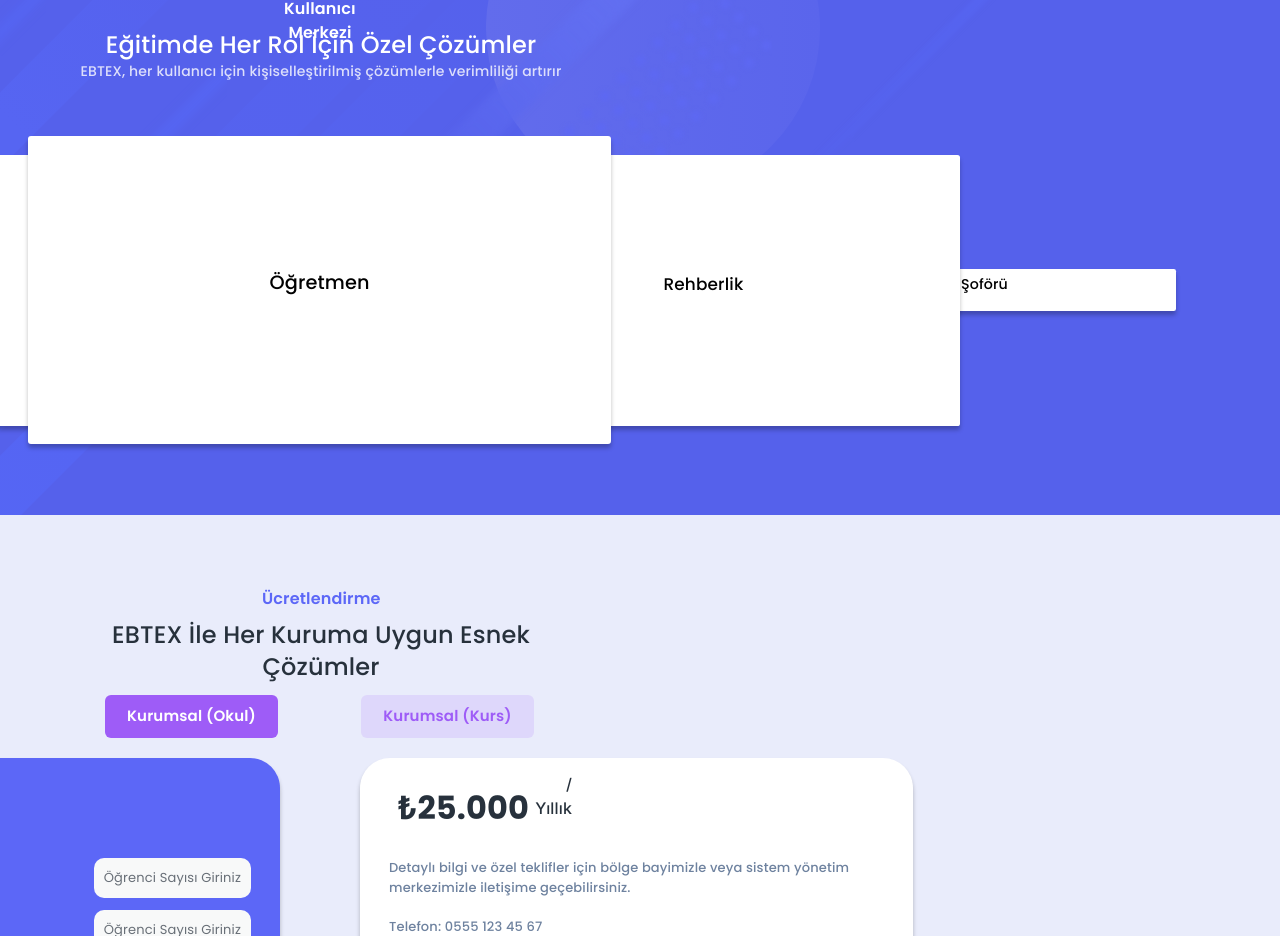
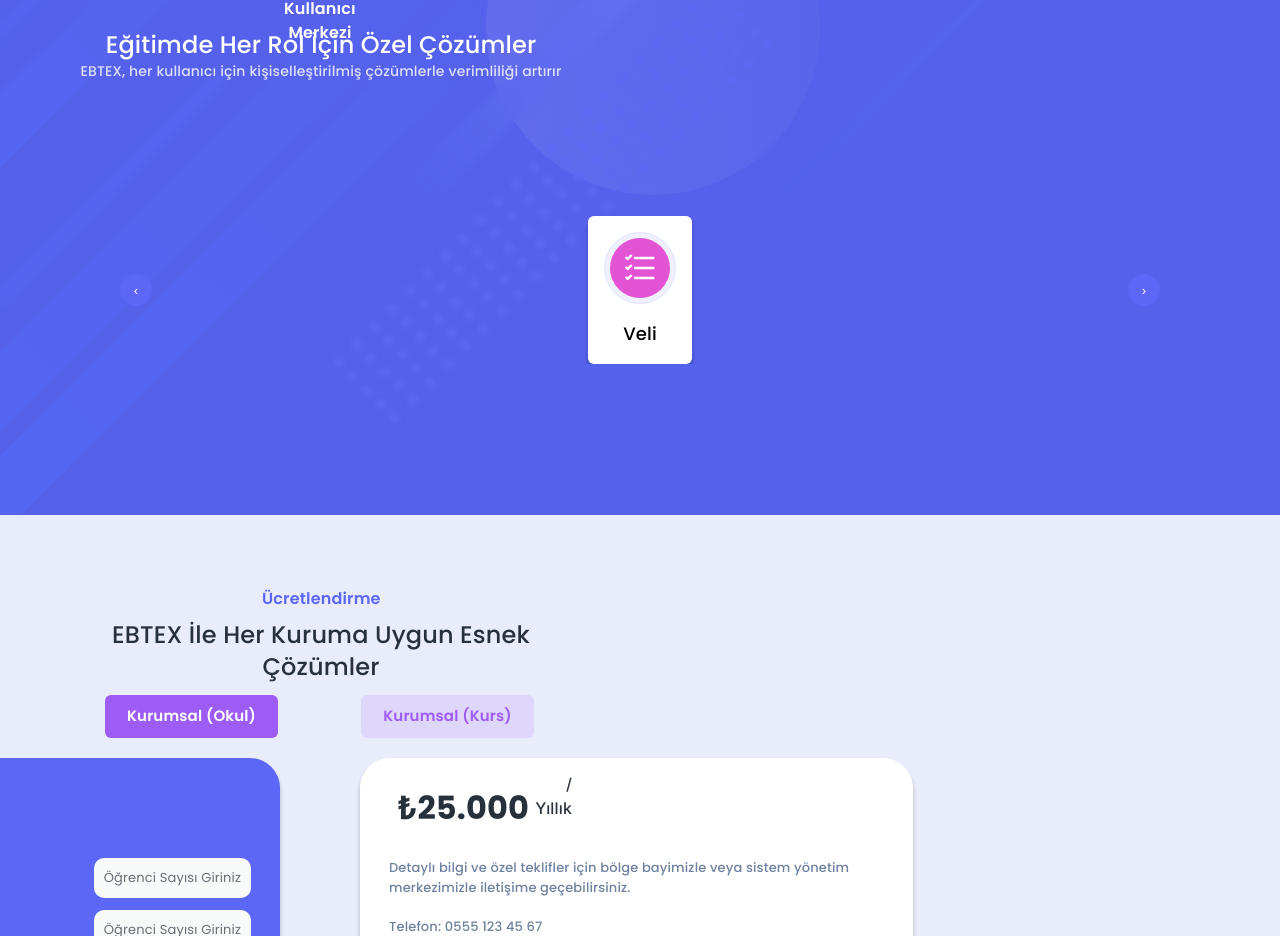
Before and after one commit to recepasl44/website, a Next.js app: page / in a window 1280 px wide. Shown: the part 4298-5234 px from the top of the page. Built offline with nearby package versions, Linux system fonts and the light colour scheme; what @mui/material-nextjs would draw is missing.

Commit message:
Add carousel slider for dashboard roles

```diff
--- a/components/d-a-s-h-b-o-a-r-d-s.tsx
+++ b/components/d-a-s-h-b-o-a-r-d-s.tsx
@@ -1,38 +1,62 @@
+"use client";
 import type { NextPage } from "next";
+import Image from "next/image";
+import { useState } from "react";
 
 export type DASHBOARDSType = {
   className?: string;
 };
 
+const items = [
+  { title: "Veli", img: "/group-53-1.svg" },
+  { title: "Servis Şoförü", img: "/group-53-2.svg" },
+  { title: "Öğrenci", img: "/group-53-3.svg" },
+  { title: "Rehberlik", img: "/group-53-4.svg" },
+  { title: "Öğretmen", img: "/group-53-5.svg" },
+];
+
 const DASHBOARDS: NextPage<DASHBOARDSType> = ({ className = "" }) => {
+  const [index, setIndex] = useState(0);
+
+  const prev = () => setIndex((index - 1 + items.length) % items.length);
+  const next = () => setIndex((index + 1) % items.length);
+
   return (
     <section
-      className={`w-[107rem] h-[19.263rem] flex flex-row items-start justify-start !pt-[1.188rem] !pb-[1.144rem] !pl-[13.563rem] !pr-[13.519rem] box-border relative z-[2] text-center text-[1.206rem] text-[#000] font-[Poppins] mq450:flex-col ${className}`}
+      className={`w-full max-w-[107rem] mx-auto h-[19.263rem] flex flex-col items-center justify-center relative z-[2] text-center text-[#000] font-[Poppins] ${className}`}
     >
-      <section className="h-[14.213rem] w-full !!m-[0 important] absolute top-[2.5rem] right-[0rem] left-[0rem] flex flex-row items-center justify-between gap-0 z-[0] text-center text-[0.888rem] text-[#000] font-[Poppins] mq450:static mq450:flex-col mq450:items-center">
-        <div className="h-[14.213rem] w-[26.875rem] shadow-[0px_4px_4px_rgba(0,_0,_0,_0.25)] rounded-[0.138rem] bg-[#fff] flex flex-col items-center justify-center !pt-[0.344rem] !pb-[0.969rem] !pl-[0.344rem] !pr-[0.344rem] box-border gap-[0.969rem]">
-          <div className="self-stretch h-[10.581rem] relative hidden" />
-          <div className="relative font-medium">Veli</div>
+      <div className="overflow-hidden w-full">
+        <div
+          className="flex transition-transform duration-500"
+          style={{ transform: `translateX(-${index * 100}%)` }}
+        >
+          {items.map(({ title, img }) => (
+            <div
+              key={title}
+              className="min-w-full flex flex-col items-center justify-center gap-4 px-4"
+            >
+              <div className="shadow-[0px_4px_4px_rgba(0,_0,_0,_0.25)] rounded-md bg-white flex flex-col items-center justify-center gap-4 p-4">
+                <Image src={img} alt="" width={72} height={72} />
+                <div className="font-medium text-lg">{title}</div>
+              </div>
+            </div>
+          ))}
         </div>
-        <div className="w-[26.875rem] shadow-[0px_4px_4px_rgba(0,_0,_0,_0.25)] rounded-[0.138rem] bg-[#fff] flex flex-col items-center justify-center !pt-[0.344rem] !pb-[0.969rem] !pl-[0.344rem] !pr-[0.344rem] box-border gap-[0.969rem]">
-          <div className="self-stretch h-[10.588rem] relative hidden" />
-          <div className="relative font-medium">Servis Şoförü</div>
-        </div>
-      </section>
-      <section className="h-[16.931rem] w-[79.919rem] flex flex-row items-center justify-between gap-0 z-[1] text-center text-[1.056rem] text-[#000] font-[Poppins] mq450:flex-col mq450:items-center">
-        <div className="h-[16.931rem] w-[32.031rem] shadow-[0px_4px_4px_rgba(0,_0,_0,_0.25)] rounded-[0.163rem] bg-[#fff] flex flex-col items-center justify-center !pt-[0.413rem] !pb-[1.156rem] !pl-[0.413rem] !pr-[0.413rem] box-border gap-[1.156rem]">
-          <div className="self-stretch h-[12.619rem] relative hidden" />
-          <div className="relative font-medium">Öğrenci</div>
-        </div>
-        <div className="h-[16.931rem] w-[32.031rem] shadow-[0px_4px_4px_rgba(0,_0,_0,_0.25)] rounded-[0.163rem] bg-[#fff] flex flex-col items-center justify-center !pt-[0.413rem] !pb-[1.156rem] !pl-[0.413rem] !pr-[0.413rem] box-border gap-[1.156rem]">
-          <div className="self-stretch h-[12.619rem] relative hidden" />
-          <div className="relative font-medium">Rehberlik</div>
-        </div>
-      </section>
-      <div className="h-full w-[36.444rem] !!m-[0 important] absolute top-[0rem] bottom-[0rem] left-[35.25rem] shadow-[0px_4px_4px_rgba(0,_0,_0,_0.25)] rounded-[0.188rem] bg-[#fff] flex flex-col items-center justify-center !pt-[0.469rem] !pb-[1.319rem] !pl-[0.469rem] !pr-[0.469rem] box-border gap-[1.319rem] z-[2]">
-        <div className="self-stretch h-[14.356rem] relative hidden" />
-        <div className="relative font-medium">Öğretmen</div>
       </div>
+      <button
+        onClick={prev}
+        className="absolute left-4 top-1/2 -translate-y-1/2 bg-[#5c67f7] text-white rounded-full w-8 h-8 flex items-center justify-center"
+        aria-label="Previous"
+      >
+        ‹
+      </button>
+      <button
+        onClick={next}
+        className="absolute right-4 top-1/2 -translate-y-1/2 bg-[#5c67f7] text-white rounded-full w-8 h-8 flex items-center justify-center"
+        aria-label="Next"
+      >
+        ›
+      </button>
     </section>
   );
 };
```
